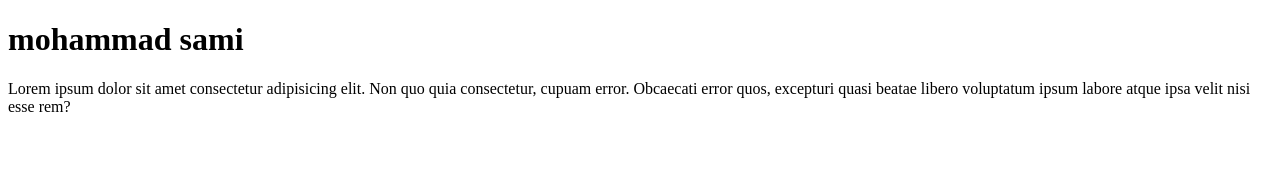
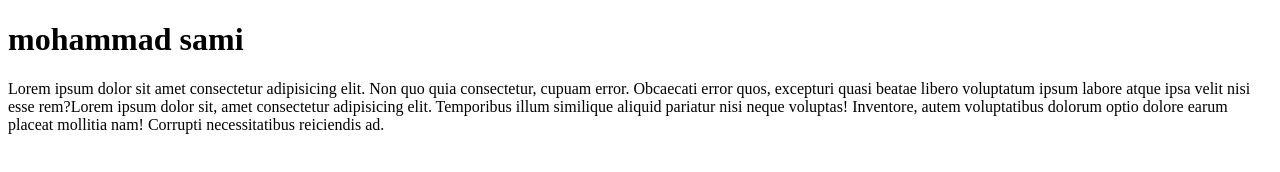
Before and after one commit to mnsami10/first-project, a plain HTML site: page index.html in a window 1280 px wide. Drawn offline with Linux system fonts and the light colour scheme.

```diff
--- a/index.html
+++ b/index.html
@@ -7,6 +7,6 @@
 </head>
 <body>
     <h1>mohammad sami</h1>
-    Lorem ipsum dolor sit amet consectetur adipisicing elit. Non quo quia consectetur, cupuam error. Obcaecati error quos, excepturi quasi beatae libero voluptatum ipsum labore atque ipsa velit nisi esse rem?
+    <p>Lorem ipsum dolor sit amet consectetur adipisicing elit. Non quo quia consectetur, cupuam error. Obcaecati error quos, excepturi quasi beatae libero voluptatum ipsum labore atque ipsa velit nisi esse rem?Lorem ipsum dolor sit, amet consectetur adipisicing elit. Temporibus illum similique aliquid pariatur nisi neque voluptas! Inventore, autem voluptatibus dolorum optio dolore earum placeat mollitia nam! Corrupti necessitatibus reiciendis ad.</p>
 </body>
 </html>
```
